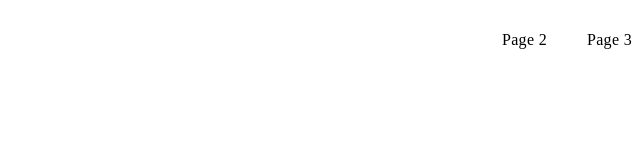
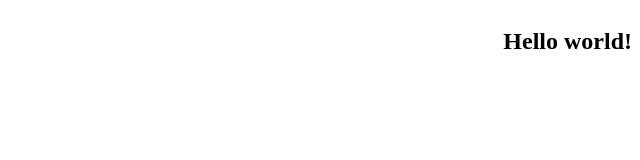
Before and after one commit to KarolinaTaran/hot-lab, a website built with Vite: page src/index.html in a window 1280 px wide. Shown: the whole page, without its empty margins (640-1280 px from the left). Built offline with nearby package versions, Linux system fonts and the light colour scheme.

Commit message:
hello world

```diff
--- a/src/partials/header.html
+++ b/src/partials/header.html
@@ -1,13 +1,7 @@
 <header class="header">
   <nav class="nav">
     <ul class="nav-list">
-      <li class="nav-item">
-        <a href="./page-2.html" class="nav-link">Page 2</a>
-      </li>
-
-      <li class="nav-item">
-        <a href="./page-3.html" class="nav-link">Page 3</a>
-      </li>
+      <h1>Hello world!</h1>
     </ul>
   </nav>
 </header>
```
